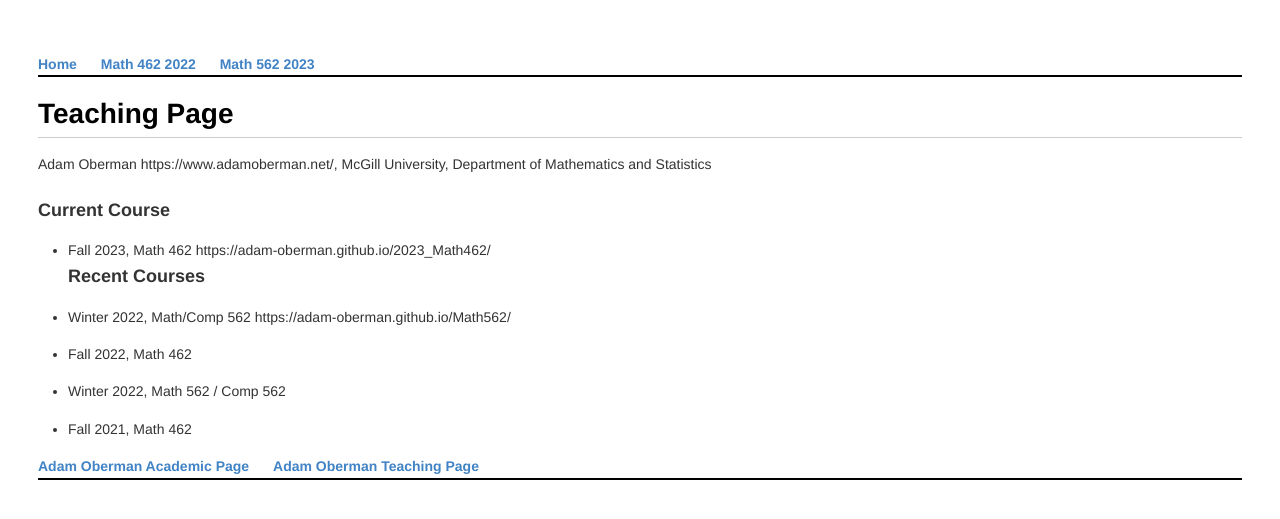
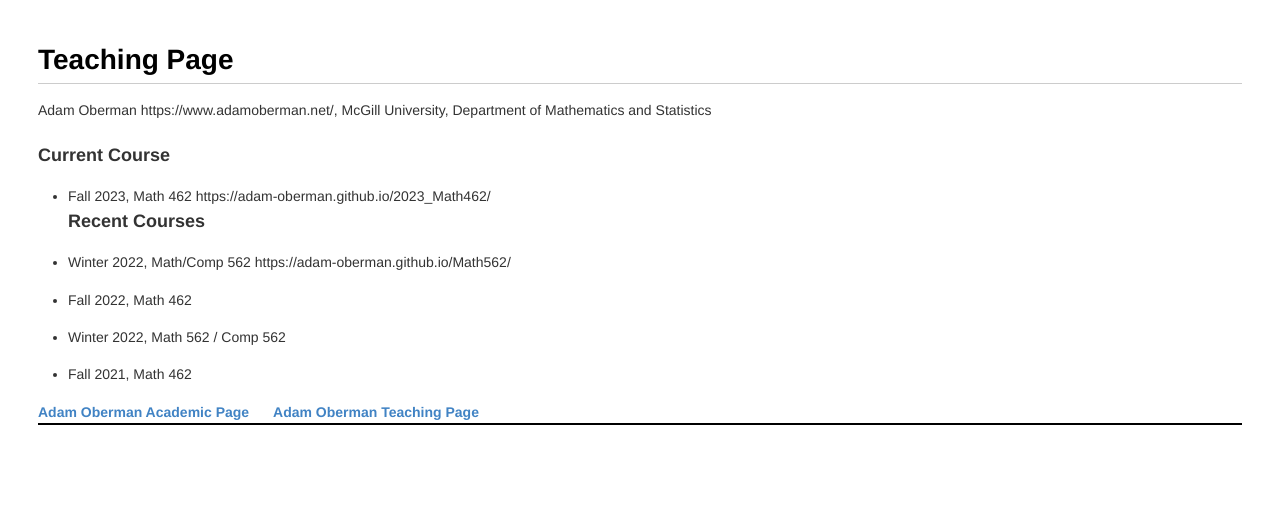
Before and after one commit to adam-oberman/adam-oberman.github.io, a Jekyll site: the page built from README.md, in a window 1280 px wide. Shown: the top 519 px of the page. Built offline with Jekyll 4.4.1, drawn with Linux system fonts in a browser that asks for light colours; our own code applies the rules of GitHub Pages for plain Markdown files.

Commit message:
Update default.html

```diff
--- a/_layouts/default.html
+++ b/_layouts/default.html
@@ -6,13 +6,7 @@
 			<link rel="stylesheet" type="text/css" href="/css/main.css">
 		</head>
 		<body>
-			<nav>
-	    		<ul>
-	        		<li><a href="/">Home</a></li>
-				<li><a href="/Math462">Math 462 2022</a></li>
-				<li><a href="/Math562">Math 562 2023</a></li>
-	    		</ul>
-			</nav>
+
 			<div class="container">
 
 			{{ content }}
```
